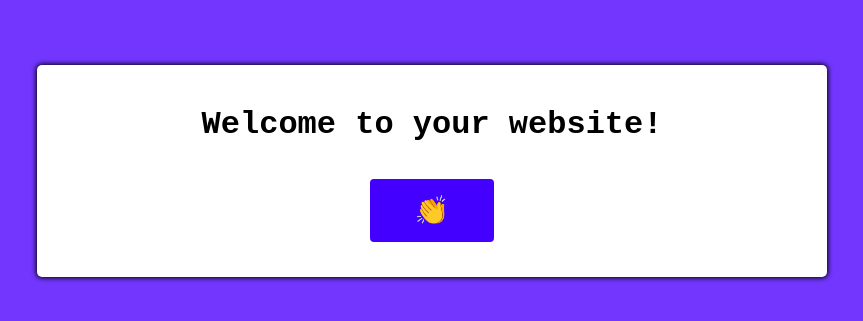
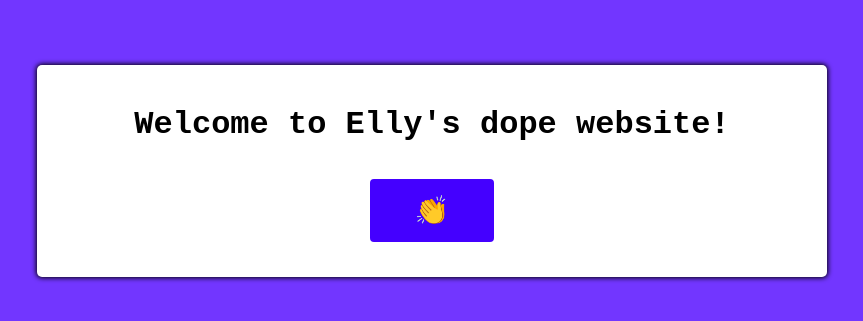
Before and after one commit to Codecademy/deploying-a-static-site-with-netlify-sample, a plain HTML site: page index.html in a window 1280 px wide. Shown: the part 229-550 px from the top of the page, without its empty margins (208-1071 px from the left). Drawn offline with Linux system fonts and the light colour scheme; a web font is replaced by a local one.

Commit message:
Update index.html

```diff
--- a/index.html
+++ b/index.html
@@ -12,7 +12,7 @@
 
 <body>
   <div class="container">
-    <h1>Welcome to your website!</h1>
+    <h1>Welcome to Elly's dope website!</h1>
     <button id="clap-button" class="button">👏</button>
   </div>
 </body>
```
